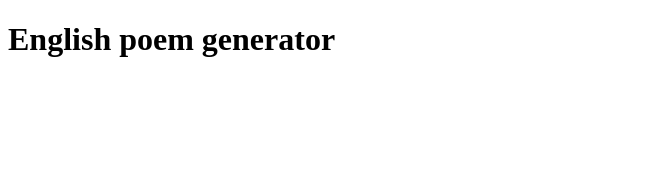
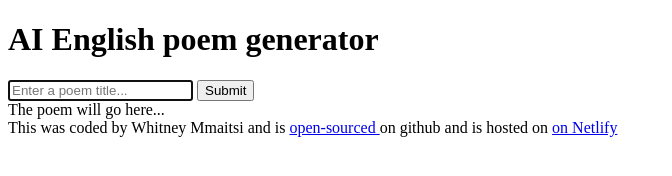
Before and after one commit to whitney387/poem-generator, a plain HTML site: page index.html in a window 1280 px wide. Shown: the whole page, without its empty margins (0-672 px from the left). Drawn offline with Linux system fonts and the light colour scheme.

Commit message:
Update index.html

```diff
--- a/index.html
+++ b/index.html
@@ -7,7 +7,32 @@
     <title>AI POEM GENERATOR</title>
   </head>
   <body>
-    <h1>English poem generator</h1>
+    <header>
+      <h1>AI English poem generator</h1>
+    </header>
+    <main>
+      <form action="">
+        <input
+          type="text"
+          name="text"
+          id="text"
+          placeholder="Enter a poem title..."
+          required
+          autofocus
+          autocomplete="off"
+        />
+        <input type="submit" value="Submit" />
+      </form>
+      <div>The poem will go here...</div>
+    </main>
+    <footer>
+      This was coded by Whitney Mmaitsi and is
+      <a href="https://github.com/whitney387/poem-generator.git" target="_blank"
+        >open-sourced
+      </a>
+      on github and is hosted on
+      <a href="https://poem-generatorss.netlify.app/">on Netlify</a>
+    </footer>
     <script src="src/index.js"></script>
   </body>
 </html>
```
